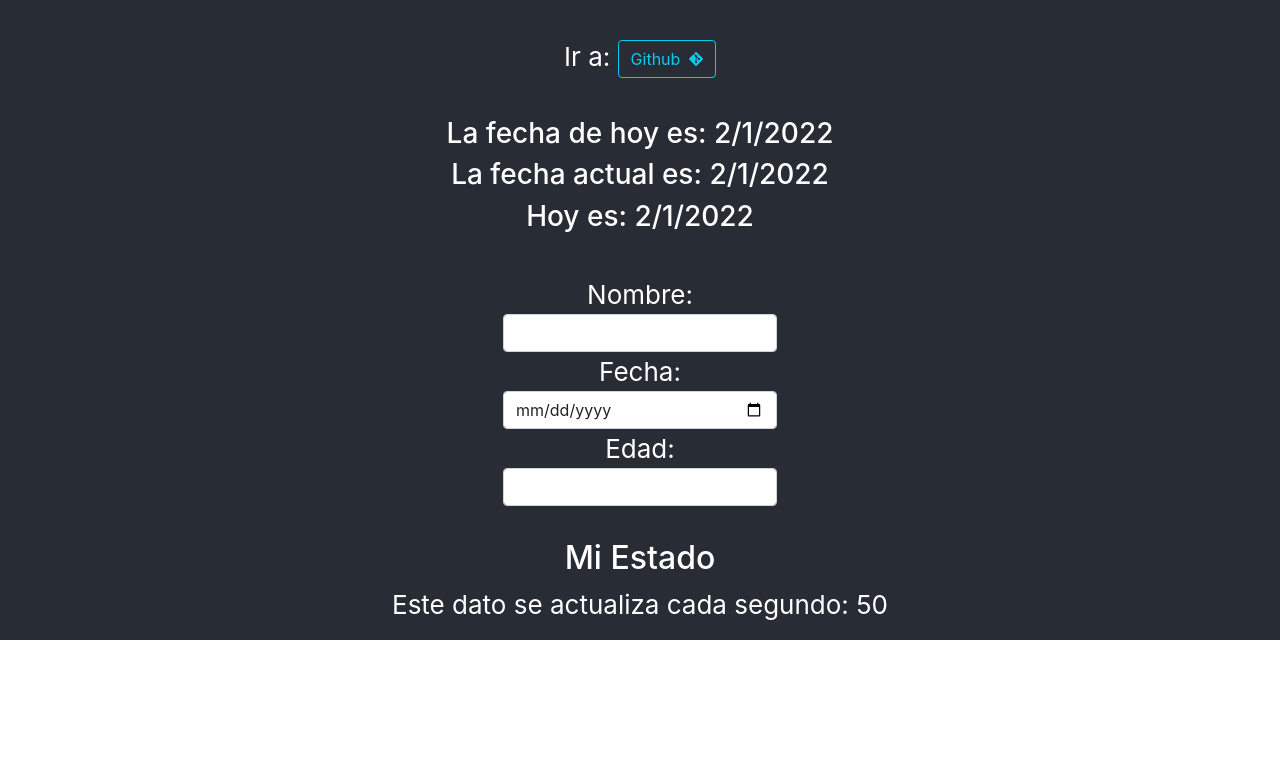
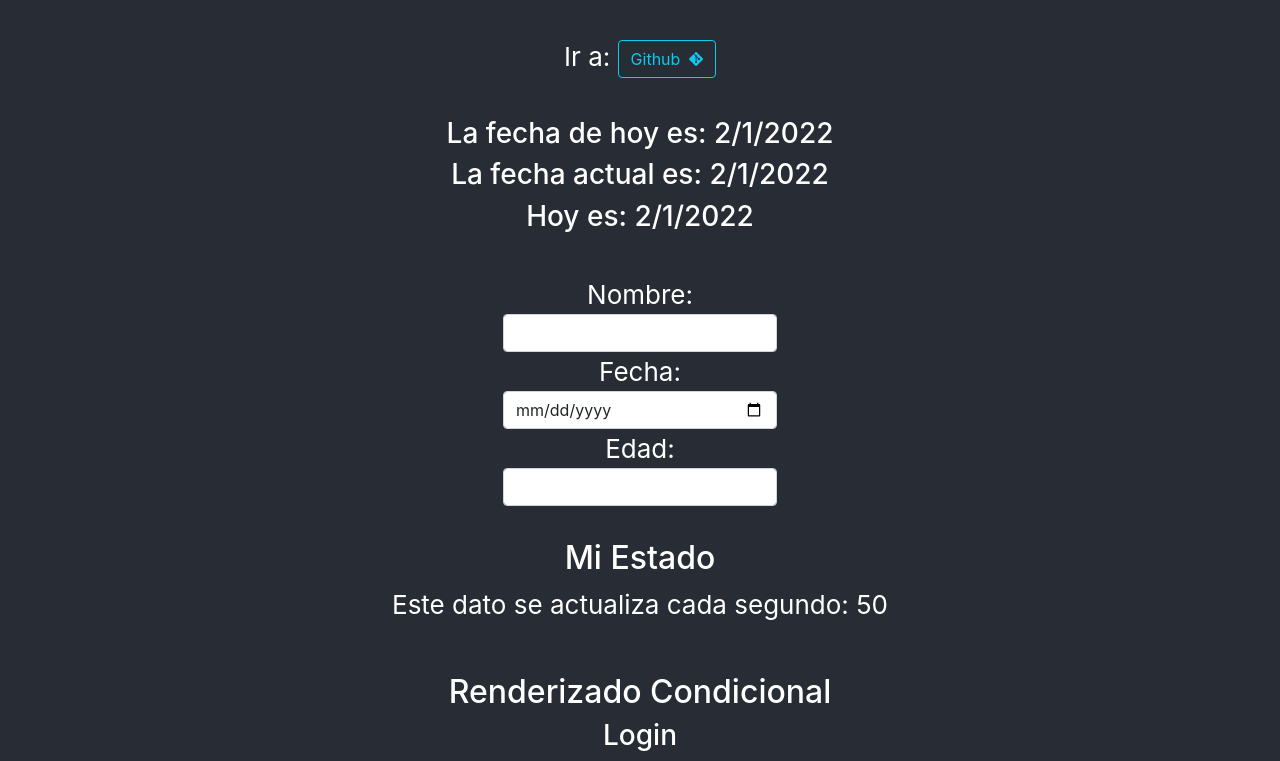
Before and after one commit to alexdta/react_basico, a React (Create React App) app: page / in a window 1280 px wide. Shown: the part 755-1516 px from the top of the page. Before the commit the page ends 1395 px from the top, so only its background shows below. Built offline with nearby package versions, Linux system fonts and the light colour scheme.

Commit message:
Renderizado de elementos según el valor de una variable de estado

```diff
--- a/src/App.js
+++ b/src/App.js
@@ -6,12 +6,16 @@ import FI from "./components/FormInput";
 import Presy from "./components/Presentacion";
 import PresFnc from "./components/PresentacionFnc";
 import Est from "./components/Estado";
+import RenderIf from "./components/RenderCondicional";
 // ================================================================
 
 // ================================================================
-//Componente en forma de función
-//Recibe el dato de fecha
-//Retorna un H3 con el dato recibido
+/*
+Componente en forma de función
+Recibe el dato de fecha
+Retorna un H3 con el dato recibido
+3 versiones
+*/
 function Fecha01(fecha_actual) {
   var mostrarFecha = (
     <div>
@@ -105,6 +109,10 @@ function App() {
         <section>
           <Est></Est>
         </section>
+        <hr />
+        <section>
+          <RenderIf></RenderIf>
+        </section>
       </header>
     </div>
   );
--- /dev/null
+++ b/src/components/RenderCondicional.js
@@ -0,0 +1,36 @@
+import React, { Component } from "react";
+
+function Login() {
+  return (
+    <div>
+      <h3>Login</h3>
+    </div>
+  );
+}
+
+function Logout() {
+  return (
+    <div>
+      <h3>Logout</h3>
+    </div>
+  );
+}
+
+export default class RenderCondicional extends Component {
+  constructor(props) {
+    super(props);
+    this.state = { session: true };
+  }
+
+  render() {
+    return (
+      <div>
+        <h2>Renderizado Condicional</h2>
+        {
+          //según el valor de la variable de estado se renderiza un elemento u otro
+          this.state.session ? <Login /> : <Logout />
+        }
+      </div>
+    );
+  }
+}
```
